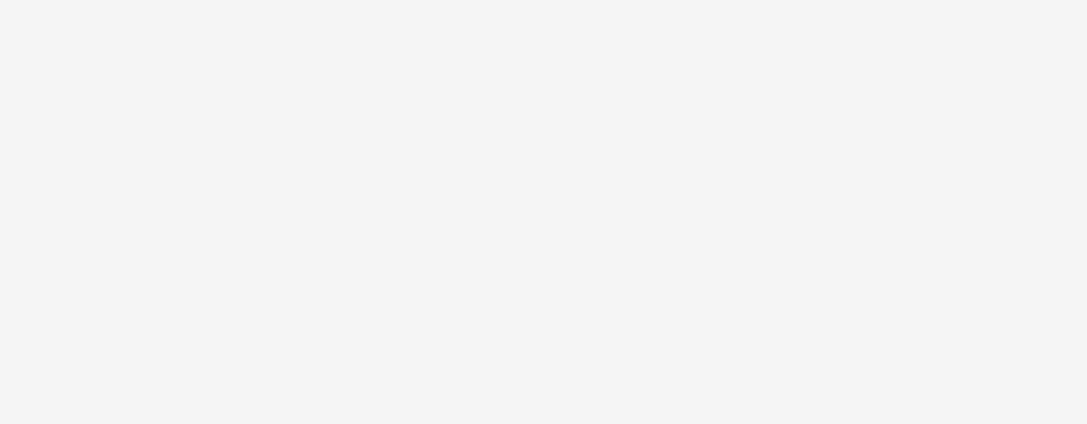
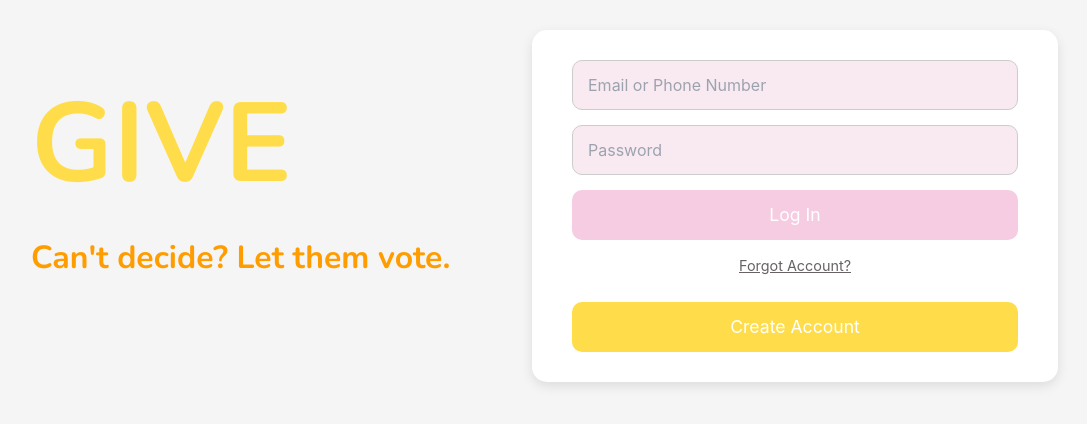
Before and after one commit to yram171/Give, a React (Create React App) app in the folder frontend/: page /login in a window 1280 px wide. Shown: the part 194-618 px from the top of the page, without its empty margins (94-1181 px from the left). Built offline with nearby package versions, Linux system fonts and the light colour scheme.

Commit message:
Implemented basic frontend design for the login page

```diff
--- a/frontend/src/pages/Login.js
+++ b/frontend/src/pages/Login.js
@@ -1,11 +1,35 @@
-import React, { useState } from 'react';
+import React from 'react';
 import '../styles/Login.css';
 
 const Login = () => {
-
   return (
     <div className="login-container">
+      <div className="left-side">
+        <div className="title-container">
+          <header className="give-title">
+            <h1>Give</h1>
+          </header>
+          <p className="slogan">Can't decide? Let them vote.</p>
+        </div>
+      </div>
 
+      <div className="right-side">
+        <div className="login-box">
+          <input
+            type="text"
+            placeholder="Email or Phone Number"
+            className="login-input"
+          />
+          <input
+            type="password"
+            placeholder="Password"
+            className="login-input"
+          />
+          <button className="login-btn">Log In</button>
+          <button className="forgot-btn">Forgot Account?</button>
+          <button className="create-btn">Create Account</button>
+        </div>
+      </div>
     </div>
   );
 };
--- a/frontend/src/styles/Login.css
+++ b/frontend/src/styles/Login.css
@@ -1,3 +1,5 @@
+@import url('https://fonts.googleapis.com/css2?family=Nunito:wght@700&family=Poppins:wght@700&display=swap');
+
 html, body, #root {
   height: 100%;
   margin: 0;
@@ -6,9 +8,143 @@ html, body, #root {
 
 .login-container {
   display: flex;
+  width: 100%;
+  height: 100vh;
+  background-color: #f5f5f5;
+}
+
+.left-side, .right-side {
+  width: 45%;
+  display: flex;
   justify-content: center;
   align-items: center;
-  background-color: #F5F5F5;
-  width: 100%;
-  height: 100vh;
 }
+
+.left-side {
+  position: relative;
+  background-color: #f5f5f5;
+  display: flex;
+  justify-content: flex-start;
+  align-items: center;
+  padding-left: 100px;
+}
+
+.title-container {
+  display: flex;
+  flex-direction: column;
+  margin-bottom: 70px;
+  gap: 5px;
+  margin-left: 25px;
+}
+
+.give-title, .slogan {
+  font-family: 'Nunito', 'Poppins',
+    "SF Pro Rounded",
+    "Segoe UI Rounded",
+    "Segoe UI",
+    -apple-system,
+    BlinkMacSystemFont,
+    "Helvetica Neue",
+    Arial,
+    sans-serif;
+}
+
+.give-title {
+  color: #FFDD4A;
+  font-size: 7rem;
+  text-transform: uppercase;
+  margin: 0;
+  text-align: left;
+  position: static;
+  transform: none;
+  top: auto;
+  left: auto;
+}
+
+.slogan {
+  color: #ff9d00;
+  font-size: 2rem;
+  margin: 0;
+  text-align: left;
+  position: static;
+  bottom: auto;
+  left: auto;
+}
+
+.right-side {
+  display: flex;
+  justify-content: center;
+  align-items: center;
+}
+
+.login-box {
+  background-color: white;
+  padding: 30px 40px;
+  border-radius: 15px;
+  box-shadow: 0 4px 12px rgba(0,0,0,0.1);
+  width: 600px;
+  display: flex;
+  flex-direction: column;
+  gap: 15px;
+  margin-left: 50px;
+}
+
+.login-input {
+  background-color: #f9eaf2;
+  color: black;
+  padding: 12px 15px;
+  border: 1px solid #ccc;
+  border-radius: 10px;
+  font-size: 1rem;
+  outline: none;
+  transition: border-color 0.3s;
+}
+
+.login-input:focus {
+  border-color: #f986c3;
+}
+
+.login-btn {
+  background-color: #F5CCE2;
+  color: white;
+  padding: 12px;
+  border: none;
+  border-radius: 10px;
+  font-size: 1.1rem;
+  cursor: pointer;
+  transition: background-color 0.3s;
+}
+
+.login-btn:hover {
+  background-color: #f986c3;
+}
+
+.forgot-btn {
+  border: none;
+  color: #676363;
+  font-size: 0.9rem;
+  cursor: pointer;
+  text-decoration: underline;
+  padding-bottom: 10px;
+  align-self: center;
+  text-align: center;
+}
+
+.forgot-btn:hover {
+  color: #1a1a1a;
+}
+
+.create-btn {
+  background-color: #FFDD4A;
+  color: white;
+  padding: 12px;
+  border: none;
+  border-radius: 10px;
+  font-size: 1.1rem;
+  cursor: pointer;
+  transition: background-color 0.3s;
+}
+
+.create-btn:hover {
+  background-color: #d2b122;
+}
```
